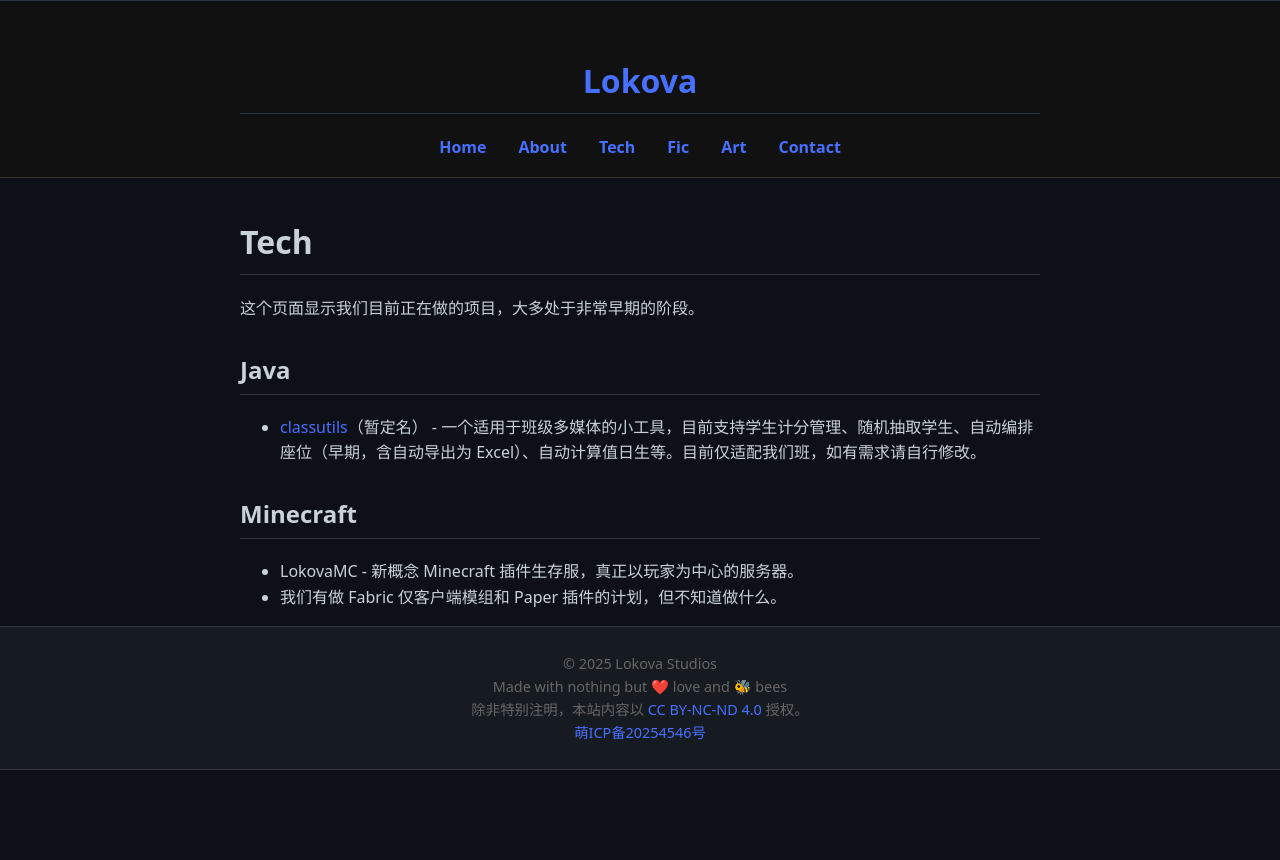
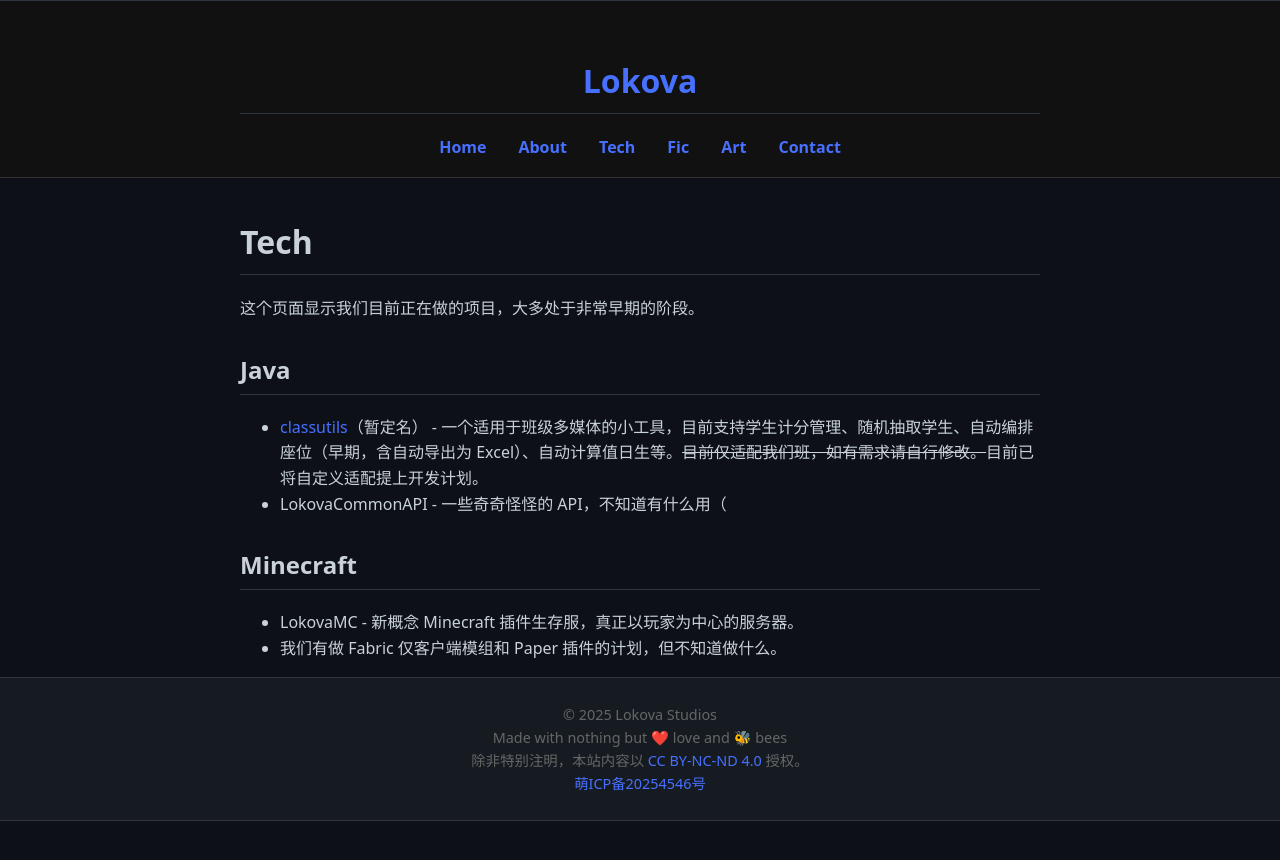
Before and after one commit to IlyaYezelovsky/lokova.org, a Jekyll site: the page built from tech.md, in a window 1280 px wide. Shown: the top 860 px of the page. Built offline with Jekyll 4.4.1, drawn with Linux system fonts in a browser that asks for light colours.

Commit message:
Update tech.md

```diff
--- a/tech.md
+++ b/tech.md
@@ -9,7 +9,8 @@ layout: default
 
 ## Java
 
-* [classutils](https://github.com/IlyaYezelovsky/classutils)（暂定名） - 一个适用于班级多媒体的小工具，目前支持学生计分管理、随机抽取学生、自动编排座位（早期，含自动导出为 Excel）、自动计算值日生等。目前仅适配我们班，如有需求请自行修改。
+* [classutils](https://github.com/IlyaYezelovsky/classutils)（暂定名） - 一个适用于班级多媒体的小工具，目前支持学生计分管理、随机抽取学生、自动编排座位（早期，含自动导出为 Excel）、自动计算值日生等。~~目前仅适配我们班，如有需求请自行修改。~~目前已将自定义适配提上开发计划。
+* LokovaCommonAPI - 一些奇奇怪怪的 API，不知道有什么用（
 
 ## Minecraft
 
```
